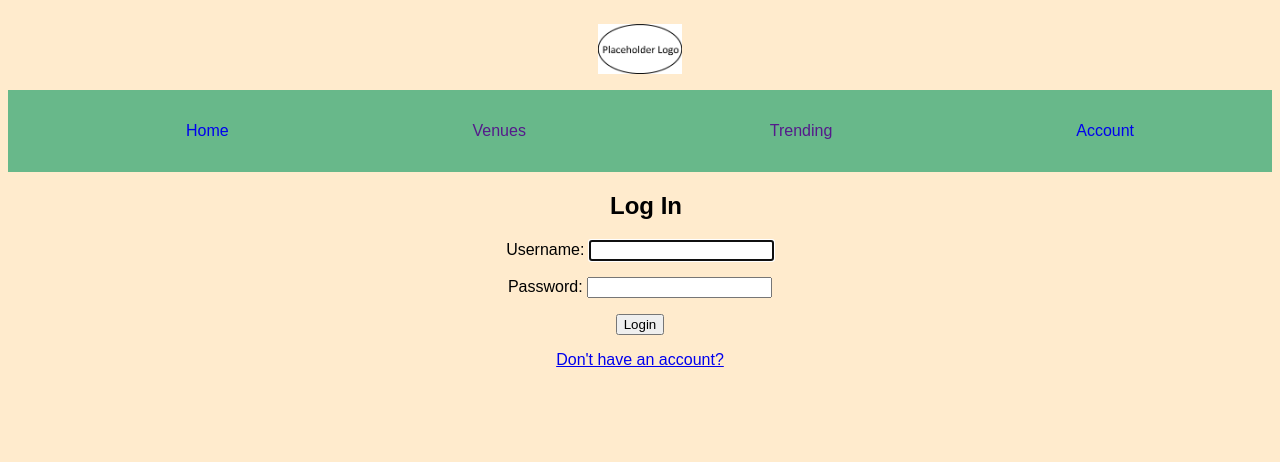
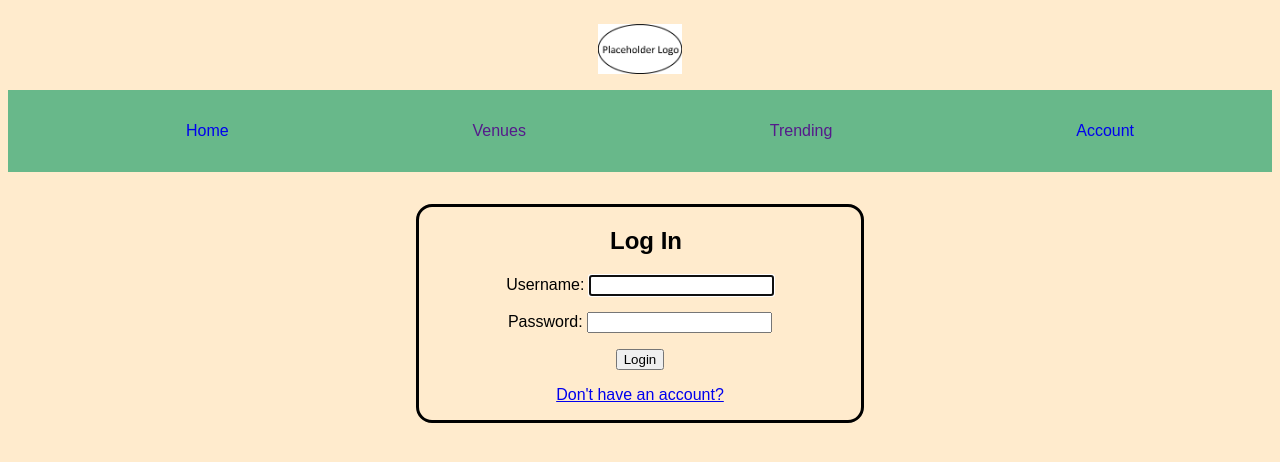
Before and after one commit to jkvince/django-theatre-cinema, a Django app: page /accounts/login/ in a window 1280 px wide. Shown: the top 462 px of the page. Run offline with Django 5.2, Linux system fonts and the light colour scheme; parts of the project's set-up code (start-up, migrations or seed data) failed here and were passed over.

Commit message:
small fix

```diff
--- a/accounts/templates/registration/login.html
+++ b/accounts/templates/registration/login.html
@@ -2,7 +2,7 @@
 {% block title %}Log In{% endblock title %}
 
 {% block content %}
-<article>
+<article style="margin-top: 2em; border-radius: 1em; border: solid;">
     {% if user.is_authenticated %}
         <h1>Your Account</h1>
         <p>Username: <span style="font-weight: bold;">{{user.username}}</span>
```
